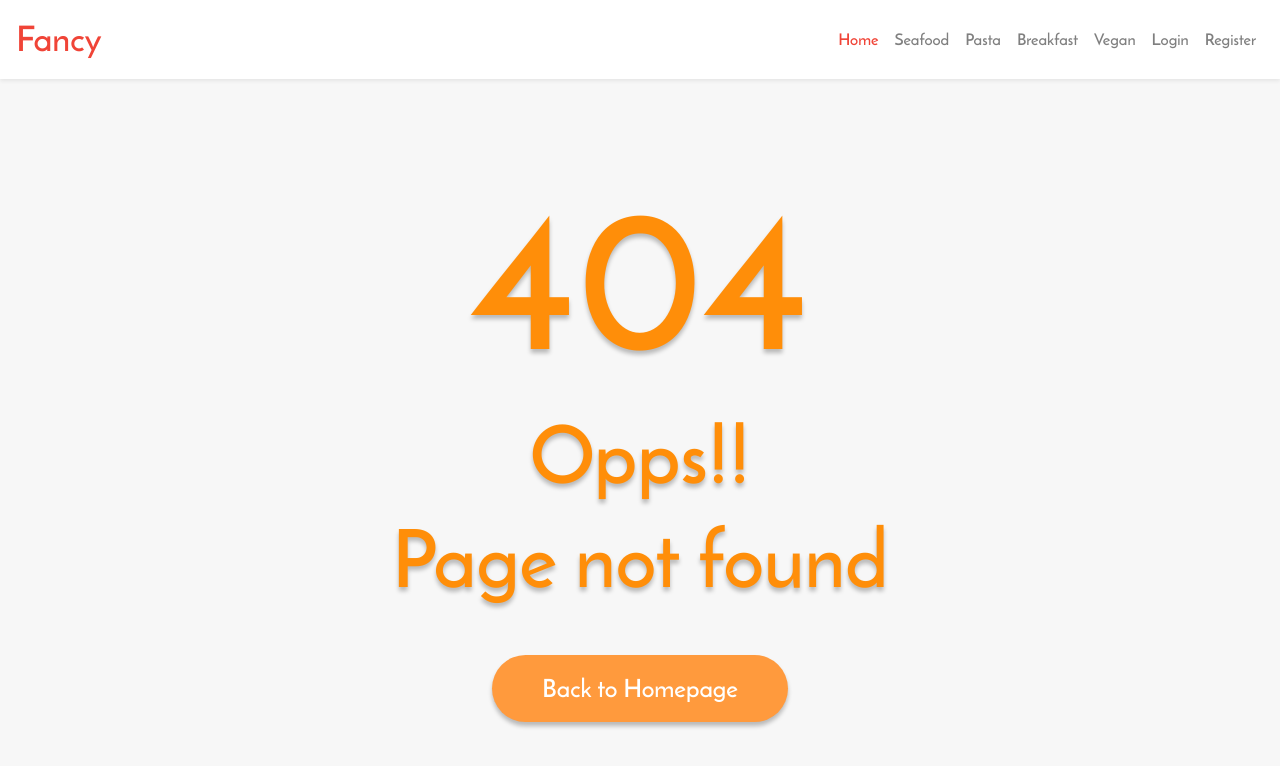
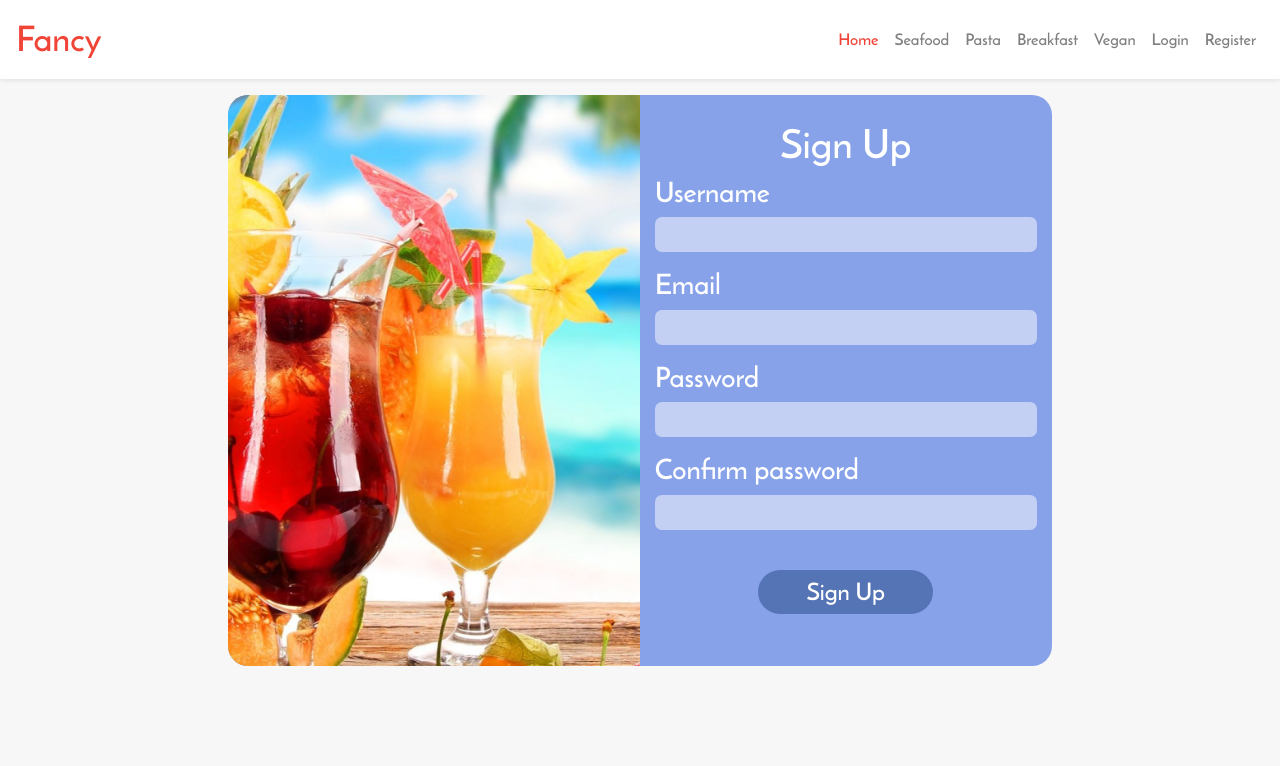
Before and after one commit to AlanLozz/FancyRecipes, a React (Create React App) app: page /register in a window 1280 px wide. Before the commit this address had no page. Shown: the top 766 px of the page. Built offline with nearby package versions, Linux system fonts and the light colour scheme.

Commit message:
login funcionando c:

```diff
--- a/public/index.html
+++ b/public/index.html
@@ -27,7 +27,7 @@
   <script src="https://cdn.jsdelivr.net/npm/bootstrap@4.6.0/dist/js/bootstrap.bundle.min.js"
     integrity="sha384-Piv4xVNRyMGpqkS2by6br4gNJ7DXjqk09RmUpJ8jgGtD7zP9yug3goQfGII0yAns"
     crossorigin="anonymous"></script>
-  <title>Super Recipes</title>
+  <title>Fancy Recipes</title>
 </head>
 
 <body>
--- a/src/App.jsx
+++ b/src/App.jsx
@@ -7,28 +7,31 @@ import Error from './components/Error';
 import CoctelList from './components/CoctelList';
 import Coctel from './components/Coctel';
 import Login from './components/User/Login';
+import Register from './components/User/Register';
 import UserState from './components/Context/User/UserState';
-import { BrowserRouter as Router, Switch, Route } from 'react-router-dom';
+import { BrowserRouter as Router, Switch, Route, Redirect } from 'react-router-dom';
 
 const App = () => {
   return (
     <>
-      <UserState>
-        <Navbar />
-        <Router>
-          <Switch>
-            <div className="container-fluid mt-3">
+
+      <Router>
+        <UserState>
+          <Navbar />
+          <div className="container-fluid mt-3">
+            <Switch>
               <Route path="/" component={Home} exact />
               <Route path="/recipelist/:name" component={RecipeList} />
               <Route path="/recipe/:id/:random" component={Recipe} />
               <Route path="/coctellist/:type/:id" component={CoctelList} />
               <Route path="/coctel/:id/:random" component={Coctel} />
               <Route path="/login" component={Login} />
-              <Route component={Error} />
-            </div>
-          </Switch>
-        </Router>
-      </UserState>
+              <Route path="/register" component={Register} />
+              <Route path="*" component={Error} />
+            </Switch>
+          </div>
+        </UserState>
+      </Router>
     </>
   );
 }
--- a/src/components/Context/User/UserReducer.jsx
+++ b/src/components/Context/User/UserReducer.jsx
@@ -7,7 +7,6 @@ export default (state, action) => {
         case LOGIN_USER:
             return {
                 ...state,
-                user: payload.userData,
                 token: payload.token,
                 isLogged: payload.isLogged
             }
@@ -15,7 +14,6 @@ export default (state, action) => {
         case LOGOUT_USER:
             return {
                 ...state,
-                user: payload.userData,
                 token: payload.token,
                 isLogged: payload.isLogged
             }
--- a/src/components/Context/User/UserState.jsx
+++ b/src/components/Context/User/UserState.jsx
@@ -2,13 +2,12 @@ import React, { useReducer, useEffect } from 'react';
 import UserReducer from './UserReducer';
 import UserContext from './UserContext';
 import Swal from 'sweetalert2';
-import { LoginUser, RegisterUser } from '../../../helpers/User';
+import { LoginUser, RegisterUser, decodeToken, IsLogged } from '../../../helpers/User';
 
 import { LOGIN_USER, LOGOUT_USER, REGISTER_USER } from '../types';
 
 const UserState = props => {
     const initialState = {
-        user: {},
         token: '',
         isLogged: false
     };
@@ -17,11 +16,12 @@ const UserState = props => {
 
     const logUser = async userData => {
         const res = await LoginUser(userData);
-        if(res.data.ok){
+        if (res.data.ok) {
+            localStorage.setItem("isLogged", res.data.ok);
+            localStorage.setItem("jwt", res.data.token);
             dispatch({
                 type: LOGIN_USER,
                 payload: {
-                    userData: res.data.usuario,
                     token: res.data.token,
                     isLogged: res.data.ok,
                 }
@@ -30,7 +30,6 @@ const UserState = props => {
             dispatch({
                 type: LOGOUT_USER,
                 payload: {
-                    userData: {},
                     token: '',
                     isLogged: res.data.ok
                 }
@@ -46,19 +45,20 @@ const UserState = props => {
     };
 
     const outUser = () => {
+        localStorage.removeItem("isLogged");
+        localStorage.removeItem("jwt");
         dispatch({
             type: LOGOUT_USER,
-                payload: {
-                    userData: {},
-                    token: '',
-                    isLogged: false
-                }
+            payload: {
+                token: '',
+                isLogged: false
+            }
         })
     };
 
     const regUser = userData => {
         const response = RegisterUser(userData);
-        if(response.data.err){
+        if (response.data.err) {
             Swal.fire({
                 title: "Error",
                 icon: "error",
--- a/src/components/User/Login/index.jsx
+++ b/src/components/User/Login/index.jsx
@@ -1,13 +1,18 @@
 import React, { useState, useContext, useEffect } from 'react';
+import { useHistory } from 'react-router-dom'
 import Image from '../../../assets/images/login_image.png';
 import UserContext from '../../Context/User/UserContext';
 import './styles.css';
 
 const Index = () => {
-    const { logUser, token } = useContext(UserContext);
+    const history = useHistory();
+    const { logUser, isLogged } = useContext(UserContext);
 
     useEffect(()=> {
-
+        console.log("Entra al useEffect en login");
+        if(localStorage.getItem("isLogged")){
+            history.push("/profile");
+        }
     },[]);
 
     const [emailValue, setEmailValue] = useState("");
--- a/src/components/User/Login/styles.css
+++ b/src/components/User/Login/styles.css
@@ -21,6 +21,7 @@
 .card-login-image img {
     width: 100%;
     height: 100%;
+    margin-right: 0;
 }
 
 .form-fancy-input {
--- /dev/null
+++ b/src/components/User/Register/index.jsx
@@ -0,0 +1,53 @@
+import React from 'react';
+import Coctels from '../../../assets/images/coctels.png';
+import './styles.css';
+
+const Index = () => {
+    return (
+        <div className="row justify-content-center">
+            <div className="col-md-8">
+                <div className="card-registro">
+                    <div className="card-registro-image">
+                        <img src={Coctels} alt="Image" />
+                    </div>
+                    <div className="card-registro-container">
+                        <form>
+                            <h1 className="card-registro-title">Sign Up</h1>
+                            <div className="form-group">
+                                <label htmlFor="username">
+                                    <h3 className="mb-0">Username</h3>
+                                </label>
+                                <input type="text" className="form-fancy-input" id="username" autoComplete="off" />
+                            </div>
+                            <div className="form-group">
+                                <label htmlFor="email">
+                                    <h3 className="mb-0">Email</h3>
+                                </label>
+                                <input type="text" className="form-fancy-input" id="email" autoComplete="off" />
+                            </div>
+                            <div className="form-group">
+                                <label htmlFor="password">
+                                    <h3 className="mb-0">Password</h3>
+                                </label>
+                                <input type="password" className="form-fancy-input" id="password" />
+                            </div>
+                            <div className="form-group">
+                                <label htmlFor="confirm-password">
+                                    <h3 className="mb-0">Confirm password</h3>
+                                </label>
+                                <input type="text" className="form-fancy-input" id="confirm-password" />
+                            </div>
+                            <div className="submit-container">
+                                <button className="btn-submit bg-purple mt-4" type="submit">
+                                    Sign Up
+                                </button>
+                            </div>
+                        </form>
+                    </div>
+                </div>
+            </div>
+        </div>
+    )
+}
+
+export default Index;
--- /dev/null
+++ b/src/components/User/Register/styles.css
@@ -0,0 +1,30 @@
+.card-registro {
+    width: 100%;
+    height: fit-content;
+    background: #87A2E9;
+    overflow: hidden;
+    border-radius: 20px;
+    display: flex;
+    flex-direction: row;
+}
+
+.card-registro-image img {
+    width: 100%;
+    height: auto;
+}
+
+.card-registro-container {
+    width: 60%;
+    padding: 15px;
+    color: white;
+}
+
+.card-registro-title {
+    width: 100%;
+    text-align: center;
+    margin-top: 10px;
+}
+
+.bg-purple {
+    background: #5574B6;
+}
--- a/src/components/common/Navbar/index.jsx
+++ b/src/components/common/Navbar/index.jsx
@@ -3,16 +3,16 @@ import UserContext from '../../Context/User/UserContext';
 import './styles.css';
 
 function Index() {
-    const { isLogged, token, outUser } = useContext(UserContext);
+    const { isLogged, outUser } = useContext(UserContext);
     const [navState, setNavState] = useState(false);
 
     useEffect(() => {
-        if(isLogged && token.length > 0){
+        if(localStorage.isLogged){
             setNavState(true);
         } else {
             setNavState(false);
         }
-    },[isLogged, token]);
+    },[isLogged]);
 
     return (
         <nav className="navbar navbar-expand-lg sticky-top navbar-light bg-white shadow-sm">
--- a/src/helpers/User.jsx
+++ b/src/helpers/User.jsx
@@ -1,7 +1,8 @@
 import axios from 'axios';
 import { api_url, dev_url } from '../common/urls';
+import jwt from 'jwt-decode';
 
-const url_in_use = dev_url;
+const url_in_use = api_url;
 
 export const LoginUser = async user => {
     const { email, password } = user;
@@ -32,3 +33,11 @@ export const RegisterUser = async user => {
 
     return response;
 };
+
+export const IsLogged = () => {
+    if(localStorage.getItem("isLogged")) return true;
+};
+
+export const decodeToken = token => {
+    return token ? jwt(token) : null;
+};
```
Also changed, not shown: src/assets/images/coctels.png (added), 1 other file (tests, documents, lock files or other folders).
